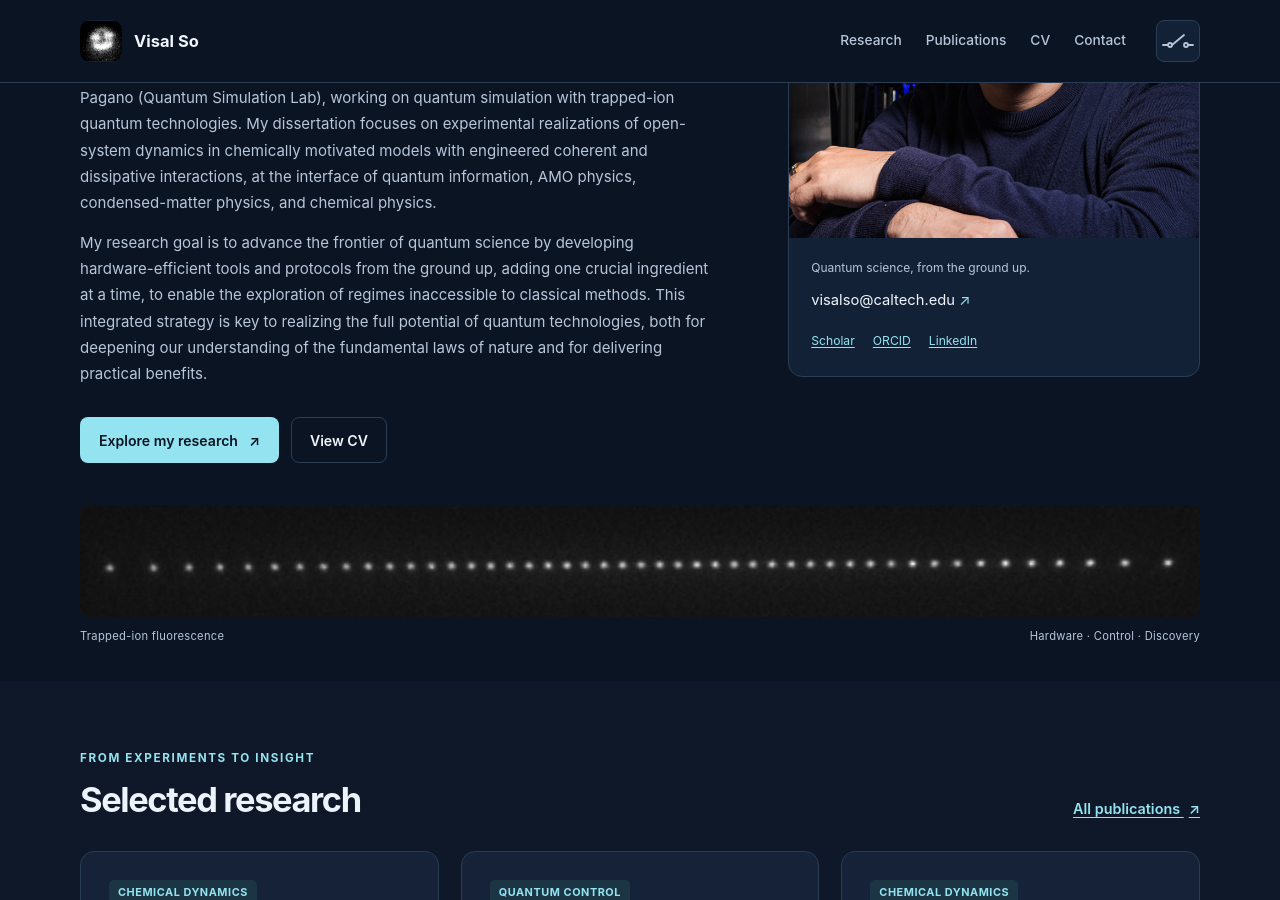
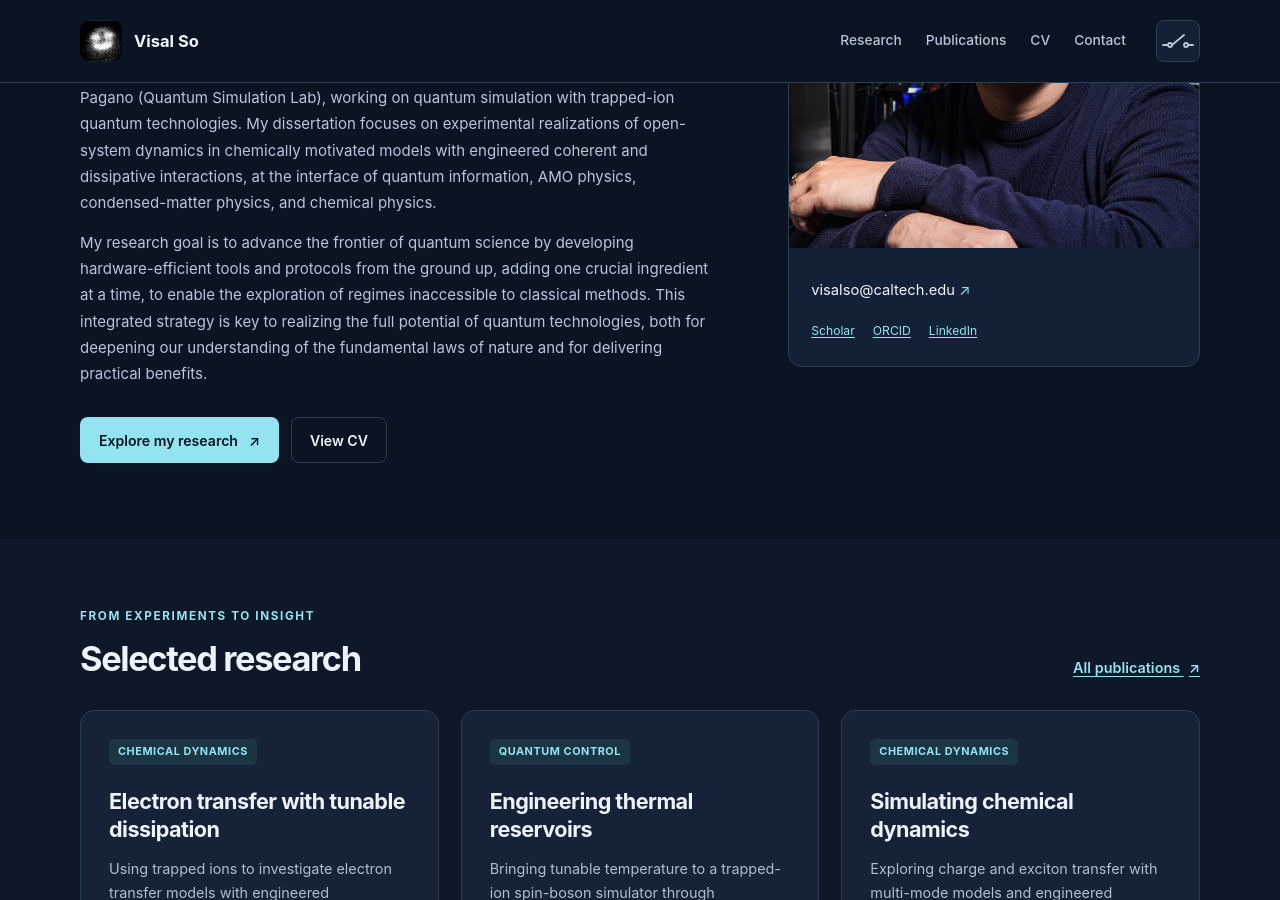
Before and after one commit to visalso/visalso.github.io, a Jekyll site: the page built from index.html, in a window 1280 px wide and 900 px high, scrolled down 427 px. Built offline with Jekyll 4.4.1, drawn with Linux system fonts in a browser that asks for light colours.

Commit message:
Update index.html

```diff
--- a/index.html
+++ b/index.html
@@ -26,7 +26,7 @@ home: true
     <aside class="profile" aria-label="Profile and contact">
       <img class="profile__photo" src="{{ site.portrait | relative_url }}" alt="Visal So in a laboratory with experimental equipment behind him" width="775" height="775" fetchpriority="high">
       <div class="profile__body">
-        <p class="profile__caption">Quantum science, from the ground up.</p>
+        <!--<p class="profile__caption">Quantum science, from the ground up.</p>-->
         <a class="profile__email" href="mailto:{{ site.email | escape }}">{{ site.email | escape }} <span aria-hidden="true">↗</span></a>
         <div class="profile__links">
           <a href="{{ site.scholar_url | escape }}">Scholar</a>
@@ -36,10 +36,10 @@ home: true
       </div>
     </aside>
   </div>
-  <figure class="container ion-strip">
+  <!--<figure class="container ion-strip">
     <img src="{{ site.ion_image | relative_url }}" alt="A line of bright trapped-ion fluorescence spots against a dark background" width="1687" height="255" decoding="async">
     <figcaption><span>Trapped-ion fluorescence</span><span>Hardware · Control · Discovery</span></figcaption>
-  </figure>
+  </figure>-->
 </section>
 
 <section class="container section" aria-labelledby="selected-research-title">
```
